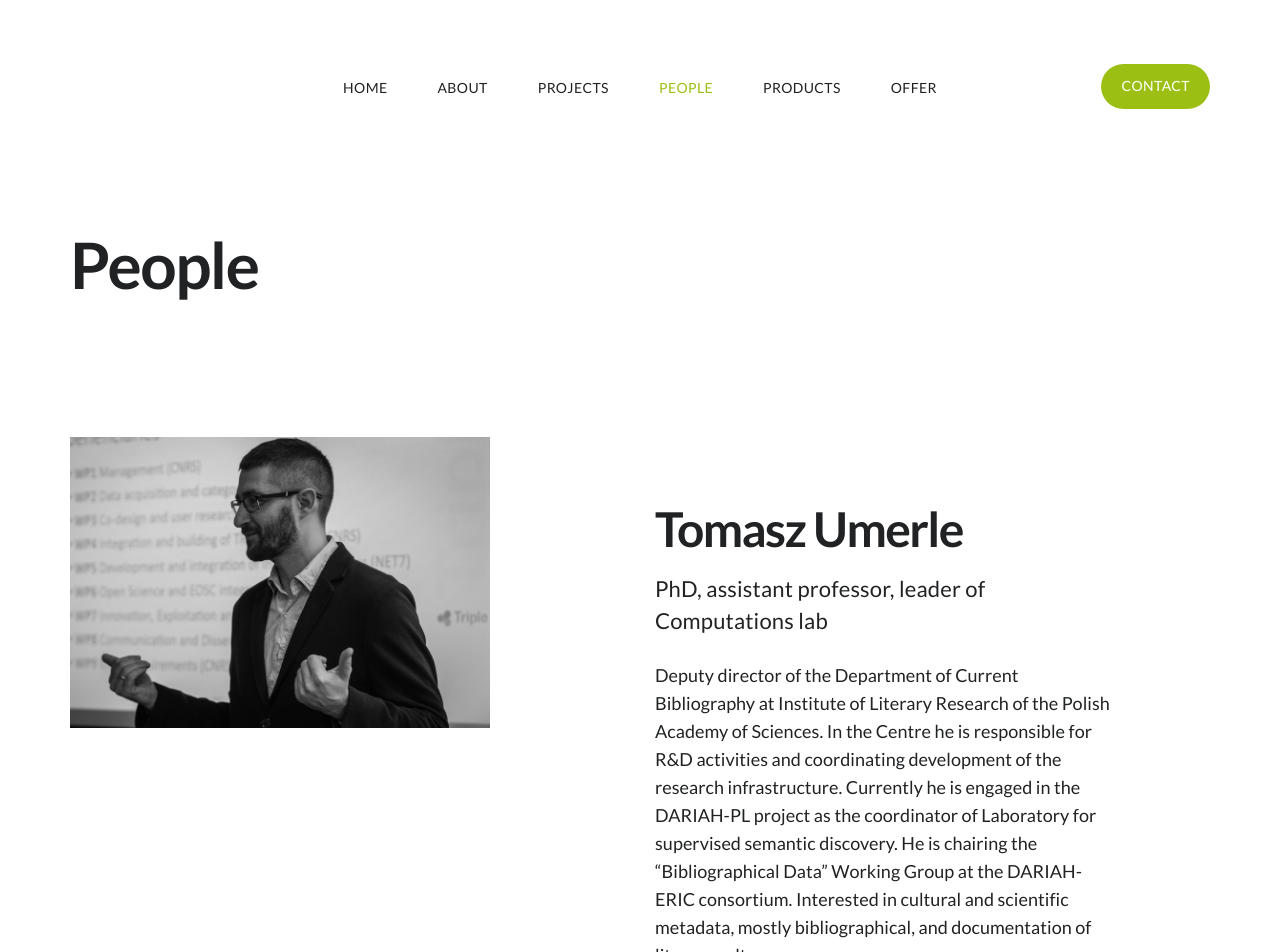
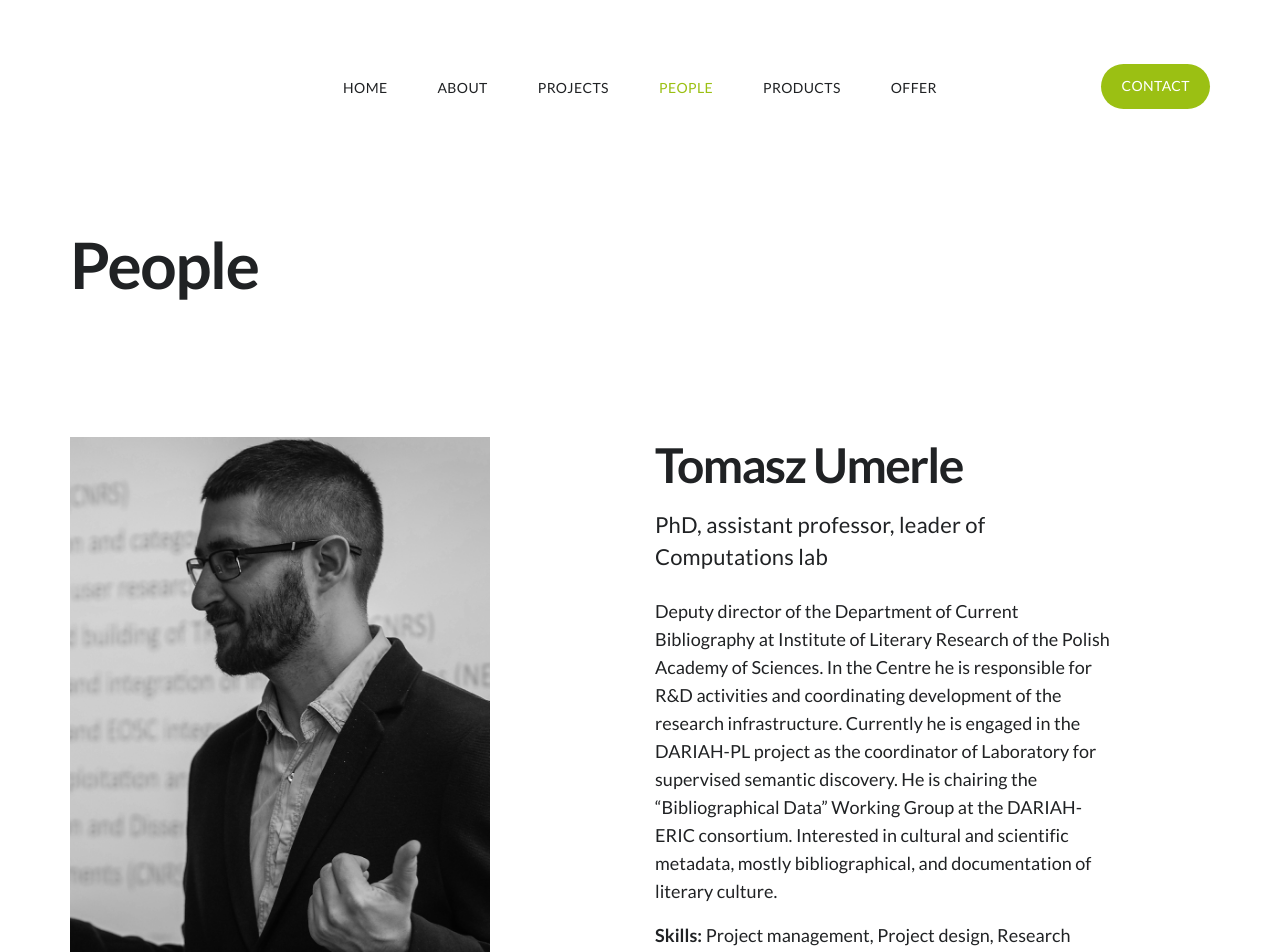
Before and after one commit to CHC-Computations/chc-computations.github.io, a Jekyll site: the page built from people/index.html, in a window 1280 px wide. Shown: the top 952 px of the page. Built offline with Jekyll 4.4.1, drawn with Linux system fonts in a browser that asks for light colours; nearby versions of some CDN libraries; some of the changed text lies outside the part shown.

Commit message:
add skills and communities to people section, unify people's photos sizes

```diff
--- a/_sass/_includes/_section__about.scss
+++ b/_sass/_includes/_section__about.scss
@@ -86,7 +86,6 @@
 		}
 
 		.about__content {
-			margin-top: 64px;
 
 			.subtitle {
 				margin-bottom: 24px;
--- a/people/index.html
+++ b/people/index.html
@@ -35,6 +35,8 @@
 				Currently he is engaged in the DARIAH-PL project as the coordinator of Laboratory for supervised semantic discovery.
 				He is chairing the “Bibliographical Data” Working Group at the DARIAH-ERIC consortium.
 				Interested in cultural and scientific metadata, mostly bibliographical, and documentation of literary culture.</p>
+			<p><b>Skills: </b>Project management, Project design, Research infrastructures, Complex problems solving</p>
+			<p><b>Communities: </b>DARIAH ERIC, OPERAS RI, Bibliodata WG at DARIAH</p>
 
 		  </div>
 		</div>
@@ -61,7 +63,8 @@
 				A literary scholar and Python programmer.
 				Co-author of the “Polish Literary Bibliography”. Main areas of research interest: space in contemporary literature and Bibliographic Data Science.
 			</p>
-
+			<p><b>Skills: </b>Python programming, data processing, data analysis</p>
+			<p><b>Communities: </b>TRIPLE, Dariah.lab, SPUBi, NPRH, Czech Science Foundation</p>
 		  </div>
 		</div>
 	  </section>
@@ -73,7 +76,7 @@
 		<div class="wrap grid">
 
 		  <div class="about__image">
-			<img src="{{ '/images/people/PH.JPG' | relative_url }}" alt="">
+			<img src="{{ '/images/people/PH.jpg' | relative_url }}" alt="">
 
 			{% include component-socials.html %}
 		  </div>
@@ -89,7 +92,8 @@
 				At the same time, he cooperates with the Department of Information Studies at the Faculty of Journalism,
 				Information and Bibliology of the University of Warsaw, where he conducts classes for first and second degree students.
 			</p>
-
+			<p><b>Skills: </b>Project management, Python programming, R programming, bash scripting, NLP, text and data mining, data processing, data analysis</p>
+			<p><b>Communities: </b>Bibliodata WG at DARIAH, Association of Internet Researchers, Everyone at the Table, libraries (previously: National Library of Poland)</p>
 		  </div>
 		</div>
 	  </section>
@@ -116,7 +120,8 @@
 				She has published papers at the intersection of sociology, linguistics, and literary studies in “Digital Scholarship in the Humanities”,
 				“International Journal of Law and Psychiatry”, and “Qualitative Sociology Review”, among others.
 			</p>
-
+			<p><b>Skills: </b>R programming, Python programming, NLP, text mining, data analysis, statistics, social media mining</p>
+			<p><b>Communities: </b>PTS</p>
 		  </div>
 		</div>
 	  </section>
@@ -141,7 +146,8 @@
 			<p> Specialist at the Digital Humanities Centre at the Institute of Literary Research of the Polish Academy of Sciences.
 				Bibliographic data curator and Python programmer responsible for data processing and analysis.
 			</p>
-
+			<p><b>Skills: </b>Python programming, data processing, data analysis</p>
+			<p><b>Communities: </b>Academic libraries (previously: Łódź University academic library)</p>
 		  </div>
 		</div>
 	  </section>
@@ -153,7 +159,7 @@
 		<div class="wrap grid">
 
 		  <div class="about__image">
-			<img src="{{ '/images/people/MG.JPG' | relative_url }}" alt="">
+			<img src="{{ '/images/people/MG.jpg' | relative_url }}" alt="">
 
 			{% include component-socials.html %}
 		  </div>
@@ -167,7 +173,8 @@
 				An aspiring digital humanist, previously worked for the government, creating systems to support forest seed management.
 				Industrial automation programmer.
 			</p>
-
+			<p><b>Skills: </b>PHP, SQL, Solr, HTML, CSS, JavaScript, Wikidata, discovery systems</p>
+			<p><b>Communities: </b>Public institutions</p>
 		  </div>
 		</div>
 	  </section>
@@ -193,7 +200,8 @@
 				Bibliographic data specialist and Python programmer.
 				He is responsible for data processing and analysis as well as for the production of tools allowing for the automation of the activities of IBL PAN employees.
 			</p>
-
+			<p><b>Skills: </b>Python programming, data processing, data analysis</p>
+			<p><b>Communities: </b>Bibliodata WG at DARIAH, Research infrastructures</p>
 		  </div>
 		</div>
 	  </section>
```
Also changed, not shown: images/people/AK.jpg, images/people/NW.jpg, images/people/TU.jpg, images/people/TU2.jpg (added), 3 other files.
